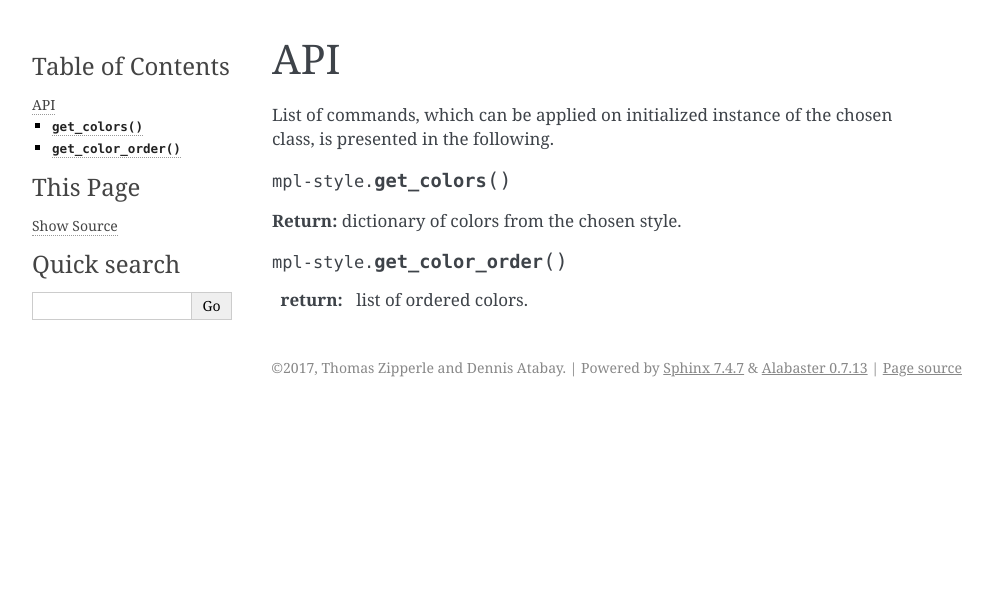
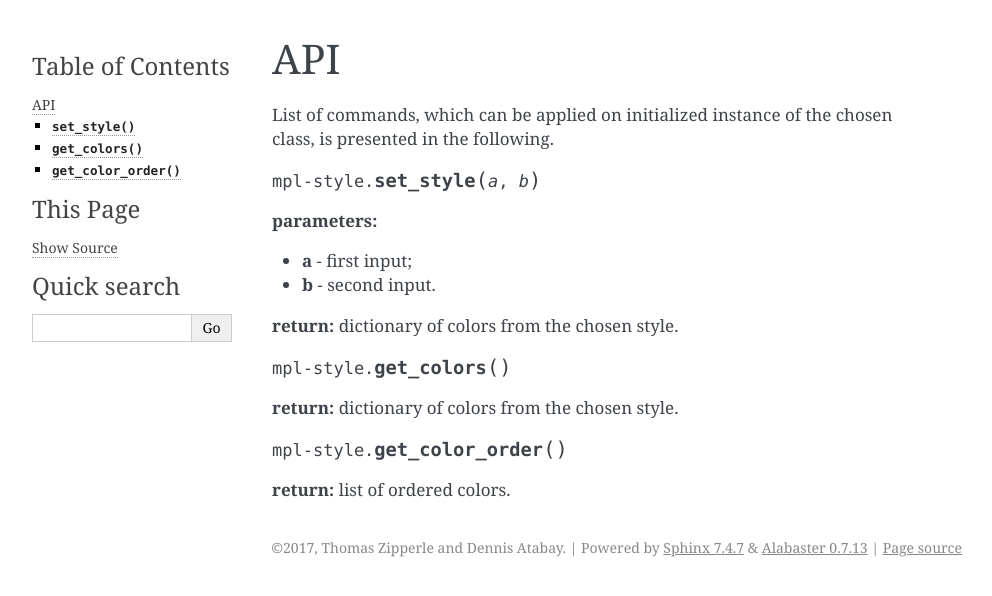
Before and after one commit to tzipperle/mplstyle, a Sphinx documentation site: the page built from docs/api.rst, in a window 1280 px wide. Shown: the top 596 px of the page, without its empty margins (148-1140 px from the left). Built offline with Sphinx 7.4.7, drawn with Linux system fonts in a browser that asks for light colours.

Commit message:
Update api.rst

```diff
--- a/docs/api.rst
+++ b/docs/api.rst
@@ -6,8 +6,16 @@ API
 ========================
 List of commands, which can be applied on initialized instance of the chosen class, is presented in the following.
 
-.. function:: get_colors ()
-**Return:** dictionary of colors from the chosen style.
+.. function:: set_style(a,b)
+**parameters:**
+
+* **a** - first input;
+* **b** - second input.
+
+**return:** dictionary of colors from the chosen style.
+
+.. function:: get_colors()
+**return:** dictionary of colors from the chosen style.
 
 .. function:: get_color_order()
-:return: list of ordered colors.
+**return:** list of ordered colors.
```
